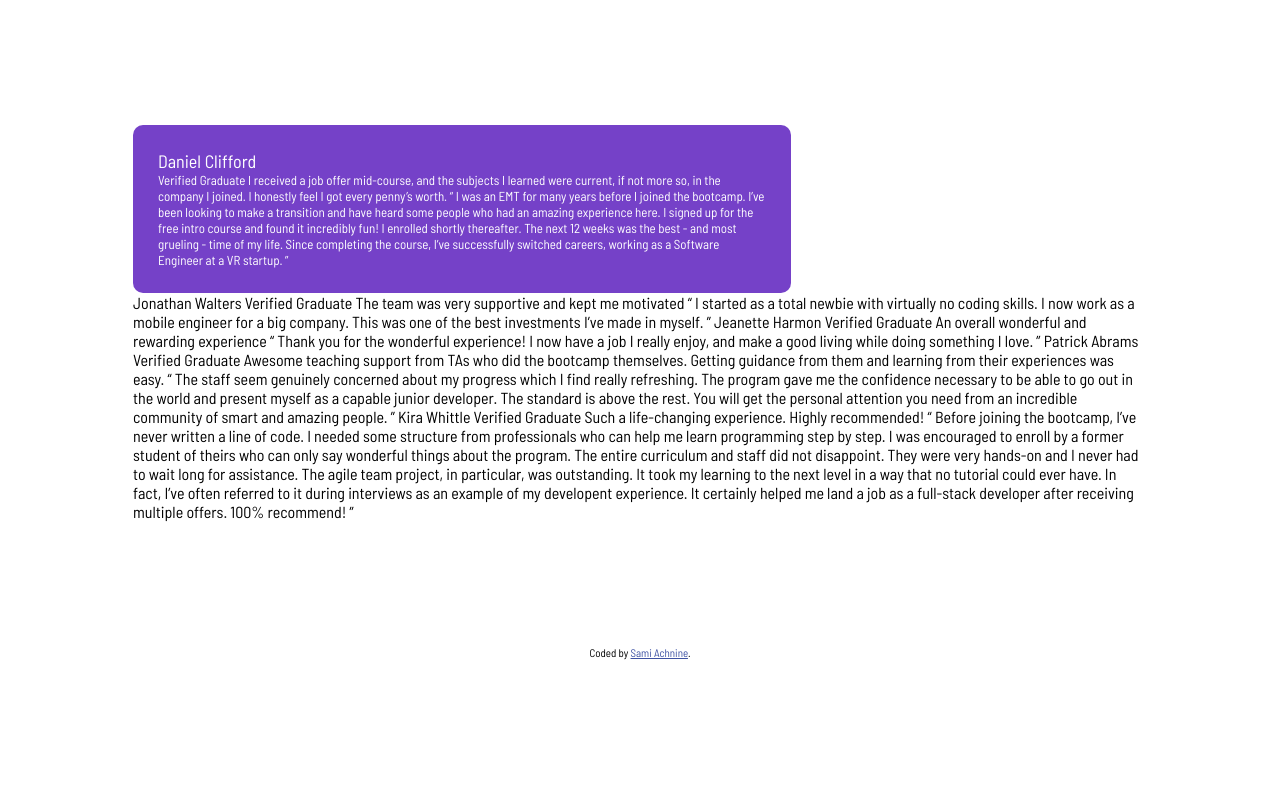
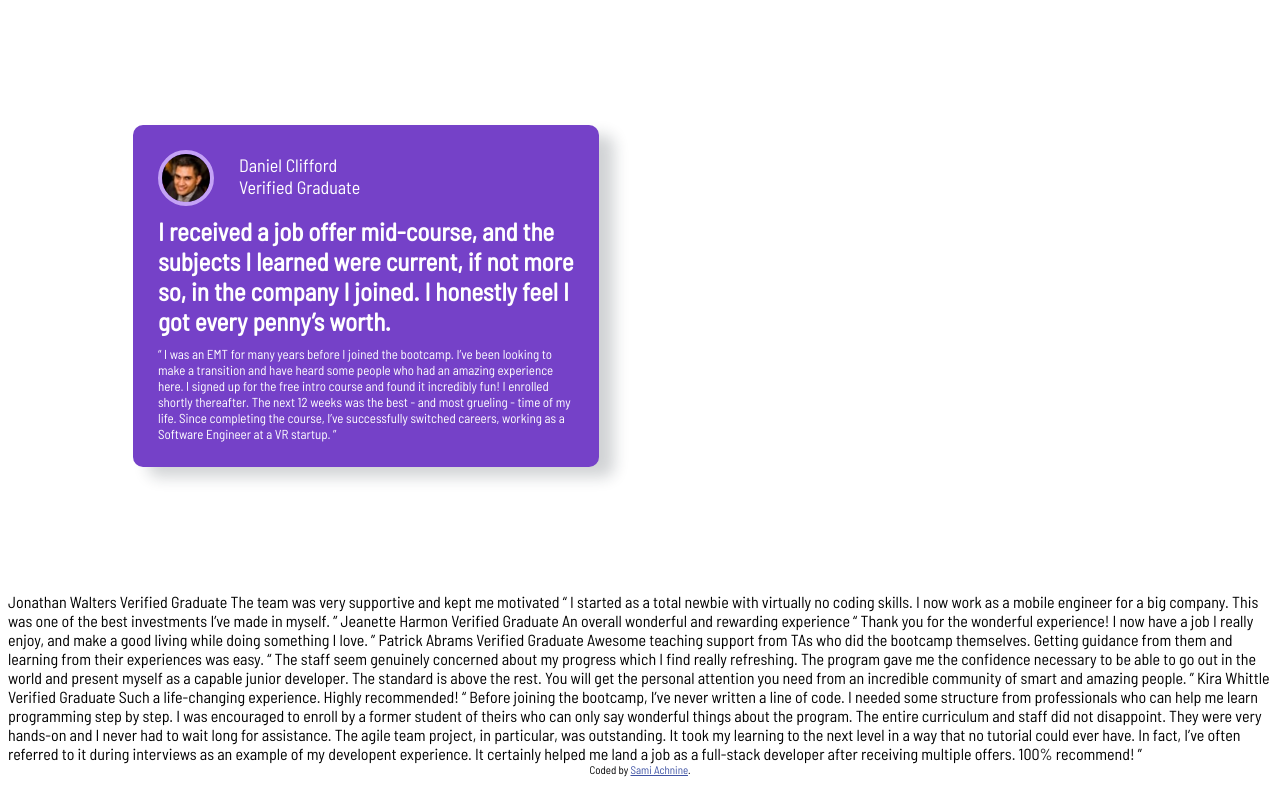
Before and after one commit to SamiAchnine/Achnine-CTI110-FinalProject, a plain HTML site: page index.html in a window 1280 px wide. Drawn offline with Linux system fonts and the light colour scheme.

Commit message:
roughly created Daniel's testimony box, added a bunch of flexbox chicanery. END OF DAY 1!!!

```diff
--- a/index.html
+++ b/index.html
@@ -3,9 +3,9 @@
 <head>
   <meta charset="UTF-8">
   <meta name="viewport" content="width=device-width, initial-scale=1.0"> <!-- displays site properly based on user's device -->
+  <link rel="stylesheet" href="https://fonts.googleapis.com/css?family=Barlow+Semi+Condensed">
   <link rel="stylesheet" href="./style.css">
   <link rel="icon" type="image/png" sizes="32x32" href="./images/favicon-32x32.png">
-  <link rel="stylesheet" href="https://fonts.googleapis.com/css?family=Barlow+Semi+Condensed">
 
   <title>Sami Achnine | Testimonials Grid</title>
 
@@ -19,20 +19,30 @@
 <body>
   <div class="container">
     <div class="daniel">
+      <div class="top-section">
+        <div id="pfp-container">
+        <img src="./images/image-daniel.jpg" alt="Daniel Clifford's Prof">
+      </div>
+      <div class="info">
         <div class="name">
-        Daniel Clifford
+          Daniel Clifford <br>
+          Verified Graduate
         </div>
-
-      Verified Graduate
-
+      </div>
+      </div>
+      <div class="important-testimonial-text">
         I received a job offer mid-course, and the subjects I learned were current, if not more so,
         in the company I joined. I honestly feel I got every penny’s worth.
-
+      </div>
+      <div class="quote">
         “ I was an EMT for many years before I joined the bootcamp. I’ve been looking to make a
         transition and have heard some people who had an amazing experience here. I signed up
         for the free intro course and found it incredibly fun! I enrolled shortly thereafter.
         The next 12 weeks was the best - and most grueling - time of my life. Since completing
         the course, I’ve successfully switched careers, working as a Software Engineer at a VR startup. ”
+      </div>
+    </div>
+
   </div>
 
 
@@ -76,11 +86,9 @@
     could ever have. In fact, I’ve often referred to it during interviews as an example of my developent
     experience. It certainly helped me land a job as a full-stack developer after receiving multiple offers.
     100% recommend! ”
-  </div>
-
-
   <div class="attribution">
     Coded by <a href="https://github.com/SamiAchnine" target="_blank">Sami Achnine</a>.
   </div>
+
 </body>
 </html>
--- a/style.css
+++ b/style.css
@@ -1,9 +1,32 @@
 * {
     font-family: 'Barlow Semi Condensed', sans-serif;
+    font-weight: 500;
+}
+
+.top-section {
+    display: flex;
+    align-items: left;
+    gap: 25px;
+}
+
+#pfp-container img{
+    display: block;
+    max-width: 100%;
+    height: 48px;
+    border-radius: 50%;
+    border: 4px solid hsl(264, 82%, 80%);
+}
+
+.important-testimonial-text {
+    font-size: 25px;
+    font-weight: 600;
+    padding-top: 10px;
+    padding-bottom: 10px;
 }
 
 .daniel {
-    width: 60%;
+    display: block;
+    max-width: 41%;
     height: 50%;
     background-color: hsl(263, 55%, 52%);
     margin: left;
@@ -11,12 +34,34 @@
     padding: 25px;
     color: white;
     font-size: 13px;
+    box-shadow: 15px 10px 15px hsla(219, 29%, 14%, 0.2);
 }
 
-.name {
+.name{
+    margin-top: 4px;
     font-size: 18px;
 }
 
 .container {
     margin: 125px;
+    display: flex;
 }
+
+
+/* @media (max-width: 375px) {
+
+    .container {
+        margin: 20px;
+    }
+
+    .name {
+        font-size: 12px;
+    }
+
+    .daniel {
+        width: 80%;
+        height: auto;
+        margin-bottom: 20px;
+        padding: 10%;
+    }
+} */
```
Also changed, not shown: 1 other file. Lines whose indentation alone changed are shown as unchanged.
